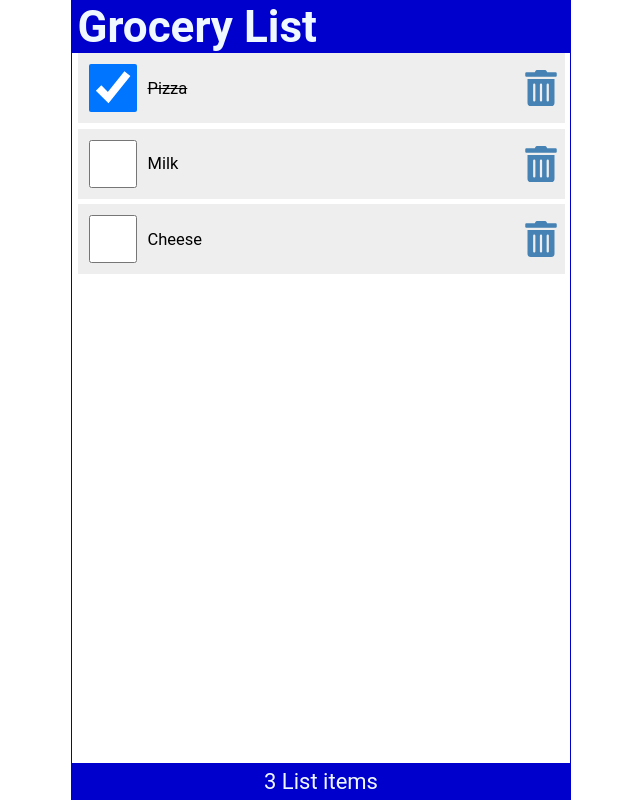
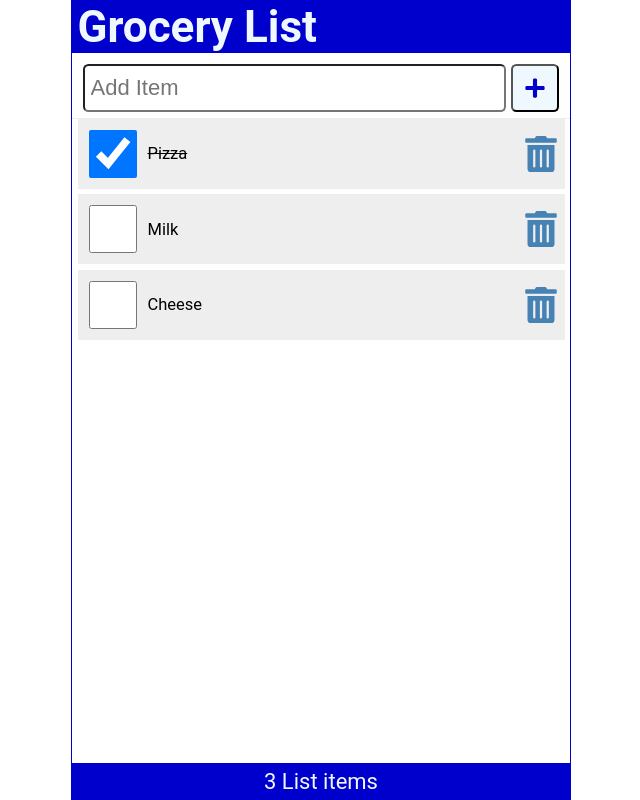
Before and after one commit to Jory-Roberts/react-sandbox, a React (Create React App) app in the folder 01/: page / in a window 1280 px wide. Shown: the whole page, without its empty margins (319-959 px from the left). Built offline with nearby package versions, Linux system fonts and the light colour scheme.

Commit message:
add item

```diff
--- a/01/package.json
+++ b/01/package.json
@@ -8,6 +8,7 @@
         "@testing-library/user-event": "^13.5.0",
         "react": "^18.2.0",
         "react-dom": "^18.2.0",
+        "react-icons": "^4.8.0",
         "react-scripts": "5.0.1",
         "web-vitals": "^2.1.4"
     },
@@ -34,8 +35,5 @@
             "last 1 firefox version",
             "last 1 safari version"
         ]
-  },
-  "devDependencies": {
-    "react-icons": "^4.8.0"
     }
 }
--- /dev/null
+++ b/01/src/AddItem.js
@@ -0,0 +1,24 @@
+import React from 'react'
+import { FaPlus } from 'react-icons/fa'
+
+const AddItem = ({ newItem, setNewItem, handleSubmit }) => {
+    return (
+        <form className="addForm" onSubmit={handleSubmit}>
+            <label htmlFor="addItem">Add Item</label>
+            <input
+                autoFocus
+                id="addItem"
+                type="text"
+                placeholder="Add Item"
+                required
+                value={newItem}
+                onChange={(e) => setNewItem(e.target.value)}
+            />
+            <button type="submit" aria-label="Add Item">
+                <FaPlus />
+            </button>
+        </form>
+    )
+}
+
+export default AddItem
--- a/01/src/App.js
+++ b/01/src/App.js
@@ -1,8 +1,9 @@
-import React from 'react'
-import Header from './Header'
-import Content from './Content'
-import Footer from './Footer'
-import { useState } from 'react'
+import React from 'react';
+import Header from './Header';
+import AddItem from './AddItem';
+import Content from './Content';
+import Footer from './Footer';
+import { useState } from 'react';
 
 function App() {
     const [items, setItems] = useState([
@@ -21,25 +22,49 @@
             checked: false,
             item: 'Cheese',
         },
-    ])
+    ]);
+    const [newItem, setNewItem] = useState('');
+
+    const setAndSaveItems = (newItems) => {
+        setItems(newItems);
+        localStorage.setItem('shoppinglist', JSON.stringify(newItems));
+    };
+
+    const addItem = (item) => {
+        const id = items.length ? items[items.length - 1] + 1 : 1;
+        const myNewItem = { id, checked: false, item };
+        const listItems = [...items, myNewItem];
+        setAndSaveItems(listItems);
+    };
 
     const handleCheck = (id) => {
         const listItems = items.map((item) =>
             item.id === id ? { ...item, checked: !item.checked } : item
-        )
+        );
 
-        setItems(listItems)
-        localStorage.setItem('shoppinglist', JSON.stringify(listItems))
-    }
+        setAndSaveItems(listItems);
+    };
 
     const handleDelete = (id) => {
-        const listItems = items.filter((item) => item.id !== id)
-        setItems(listItems)
-        localStorage.setItem('shoppinglist', JSON.stringify(listItems))
-    }
+        const listItems = items.filter((item) => item.id !== id);
+        setAndSaveItems(listItems);
+    };
+
+    const handleSubmit = (e) => {
+        e.preventDefault();
+        if (!newItem) return;
+        addItem(newItem);
+        setNewItem('');
+    };
+
     return (
         <div className="App">
             <Header title="Grocery List" />
+            <AddItem
+                newItem={newItem}
+                setNewItem={setNewItem}
+                handleSubmit={handleSubmit}
+            />
             <Content
                 items={items}
                 handleCheck={handleCheck}
@@ -47,7 +72,7 @@
             />
             <Footer length={items.length} />
         </div>
-    )
+    );
 }
 
-export default App
+export default App;
--- a/01/src/LineItem.js
+++ b/01/src/LineItem.js
@@ -3,7 +3,7 @@
 
 const LineItem = ({ item, handleCheck, handleDelete }) => {
     return (
-        <li className="item" key={item.id}>
+        <li className="item">
             <input
                 type="checkbox"
                 onChange={() => handleCheck(item.id)}
--- a/01/src/index.css
+++ b/01/src/index.css
@@ -1,17 +1,3 @@
-body {
-    margin: 0;
-    font-family: -apple-system, BlinkMacSystemFont, 'Segoe UI', 'Roboto',
-        'Oxygen', 'Ubuntu', 'Cantarell', 'Fira Sans', 'Droid Sans',
-        'Helvetica Neue', sans-serif;
-    -webkit-font-smoothing: antialiased;
-    -moz-osx-font-smoothing: grayscale;
-}
-
-code {
-    font-family: source-code-pro, Menlo, Monaco, Consolas, 'Courier New',
-        monospace;
-}
-
 * {
     margin: 0;
     padding: 0;
@@ -129,3 +115,70 @@
     color: red;
     outline: none;
 }
+
+.addForm {
+    width: 100%;
+    display: flex;
+    justify-content: flex-start;
+    margin: 0.5rem 0 0;
+    padding: 0 0.5rem 0.25rem;
+    border-bottom: 1px solid #eee;
+}
+
+.addForm label {
+    position: absolute;
+    left: -99999px;
+}
+
+.addForm input[type='text'] {
+    flex-grow: 1;
+    max-width: calc(100% - 50px);
+    min-height: 48px;
+    font-size: 1rem;
+    padding: 0.25rem;
+    border-radius: 0.25rem;
+    margin-right: 0.25rem;
+    outline: none;
+}
+
+button {
+    height: 48px;
+    min-width: 48px;
+    border-radius: 0.25rem;
+    padding: 0.5rem;
+    font-size: 1rem;
+    background-color: aliceblue;
+    color: mediumblue;
+    cursor: pointer;
+}
+
+button:focus,
+button:hover {
+    color: white;
+    background-color: limegreen;
+    outline: none;
+}
+
+.searchForm {
+    width: 100%;
+    display: flex;
+    justify-content: flex-start;
+    margin: 0.25rem 0 0;
+    padding: 0 0.5rem 0.25rem;
+    border-bottom: 1px solid #eee;
+}
+
+.searchForm label {
+    position: absolute;
+    left: -99999px;
+}
+
+.searchForm input[type='text'] {
+    flex-grow: 1;
+    max-width: 100%;
+    min-height: 48px;
+    font-size: 1rem;
+    padding: 0.25rem;
+    border-radius: 0.25rem;
+    outline: none;
+}
```
Also changed, not shown: 2 other files (tests, documents, lock files or other folders). Lines whose indentation alone changed are shown as unchanged.
